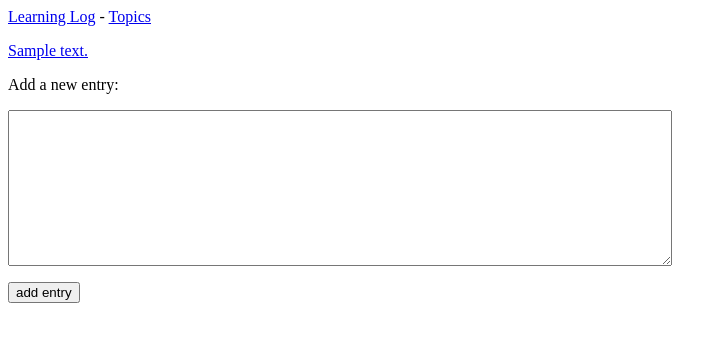
After one commit to Irostovsky/learning_log, a Django app: page /new_entry/1/ in a window 1280 px wide. The commit adds this page. Shown: the top 342 px of the page, without its empty margins (0-727 px from the left). Run offline with Django 3.2, Linux system fonts and the light colour scheme; tables that the repository leaves empty hold one stand-in row (values such as "Sample post").

Commit message:
Add new entry

```diff
--- a/learning_logs/forms.py
+++ b/learning_logs/forms.py
@@ -1,5 +1,5 @@
 from django import forms
-from .models import Topic
+from .models import Topic, Entry
 
 
 class TopicForm(forms.ModelForm):
@@ -7,3 +7,10 @@ class TopicForm(forms.ModelForm):
         model = Topic
         fields = ['text']
         labels = {'text': ''}
+
+class EntryForm(forms.ModelForm):
+    class Meta:
+        model = Entry
+        fields = ['text']
+        labels = {'text': ''}
+        widgets = {'text': forms.Textarea(attrs={'cols': 80})}
--- /dev/null
+++ b/learning_logs/templates/learning_logs/new_entry.html
@@ -0,0 +1,14 @@
+{% extends "learning_logs/base.html" %}
+
+{% block content %}
+
+  <p><a href="{% url 'learning_logs:topic' topic.id %}">{{ topic }}</a></p>
+
+  <p>Add a new entry:</p>
+
+  <form action="{% url 'learning_logs:new_entry' topic.id %}" method='post'>
+    {% csrf_token %}
+    {{ form.as_p }}
+    <button name='submit'>add entry</button>
+  </form>
+{% endblock content %}
--- a/learning_logs/templates/learning_logs/topic.html
+++ b/learning_logs/templates/learning_logs/topic.html
@@ -13,4 +13,7 @@
       <li>No entries have been added yet.</li>
     {% endfor %}
   </ul>
+  <p>
+    <a href="{% url 'learning_logs:new_entry' topic.id %}">add new entry</a>
+  </p>
 {% endblock content %}
--- a/learning_logs/urls.py
+++ b/learning_logs/urls.py
@@ -9,4 +9,5 @@ urlpatterns = [
     url(r'^topics/$', views.topics, name='topics'),
     url(r'^topics/(?P<topic_id>\d+)/$', views.topic, name='topic'),
     url(r'^new_topic/$', views.new_topic, name='new_topic'),
+    url(r'^new_entry/(?P<topic_id>\d+)/$', views.new_entry, name='new_entry'),
 ]
--- a/learning_logs/views.py
+++ b/learning_logs/views.py
@@ -6,7 +6,7 @@ from django.http import HttpResponseRedirect
 from django.core.urlresolvers import reverse
 
 from .models import Topic
-from .forms import TopicForm
+from .forms import TopicForm, EntryForm
 
 
 def index(request):
@@ -41,3 +41,20 @@ def new_topic(request):
 
     context = {'form': form}
     return render(request, 'learning_logs/new_topic.html', context)
+
+
+def new_entry(request, topic_id):
+    """Create new Entry for the topic"""
+    topic = Topic.objects.get(id=topic_id)
+    if request.method != 'POST':
+        form = EntryForm()
+    else:
+        form = EntryForm(data=request.POST)
+        if form.is_valid():
+            new_entry = form.save(commit=False)
+            new_entry.topic = topic
+            new_entry.save()
+            return HttpResponseRedirect(reverse('learning_logs:topic', args=[topic_id]))
+
+    context = {'topic': topic, 'form': form}
+    return render(request, 'learning_logs/new_entry.html', context)
```
